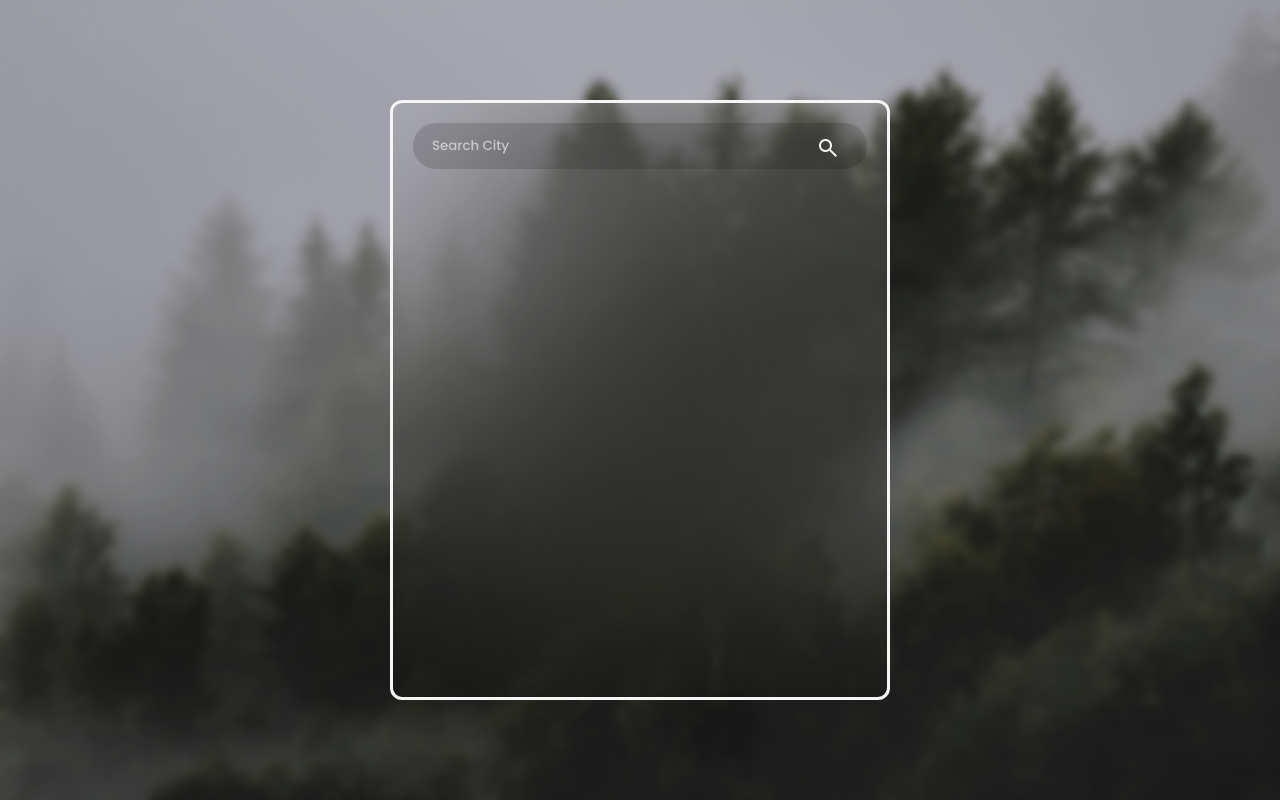
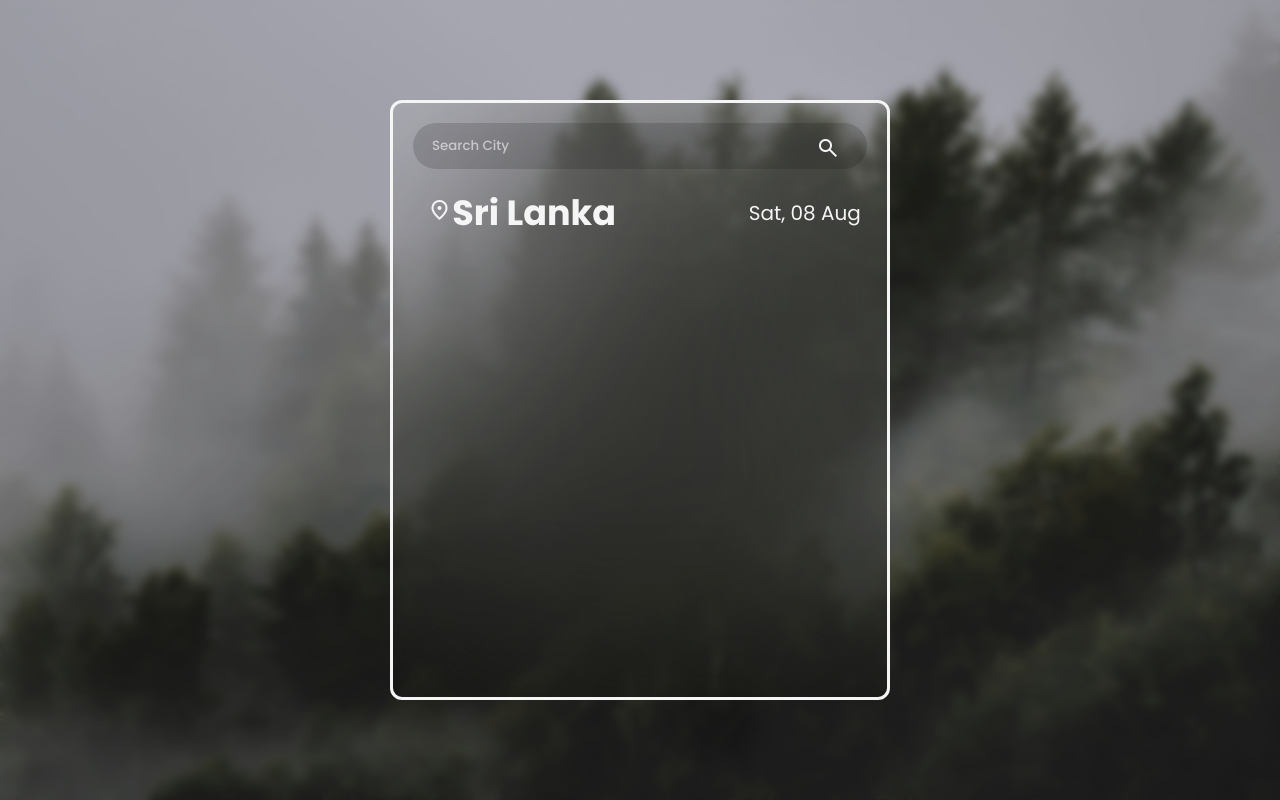
Before and after one commit to havindu05/Weather_API, a plain HTML site: page index.html in a window 1280 px wide. Drawn offline with nearby package versions, Linux system fonts and the light colour scheme; a web font is replaced by a local one.

Commit message:
Location and time add

```diff
--- a/index.html
+++ b/index.html
@@ -6,8 +6,7 @@
     <meta name="viewport" content="width=device-width, initial-scale=1.0">
     <title>Weather API</title>
     <link rel="stylesheet" href="style.css">
-    <link rel="stylesheet"
-        href="https://fonts.googleapis.com/css2?family=Material+Symbols+Outlined:opsz,wght,FILL,GRAD@24,400,0,0&icon_names=search" />
+    <link rel="stylesheet" href="https://fonts.googleapis.com/css2?family=Material+Symbols+Outlined" />
 </head>
 
 <body>
@@ -19,16 +18,27 @@
             <button class="searchbtn">
                 <span class="material-symbols-outlined">
                     search
-                    </span>
+                </span>
             </button>
         </div>
-    </div>
 
 
+        <section class="weatherInfo">
+            <div class="loactionIcon">
+                <span class="material-symbols-outlined">
+                    location_on
+                </span>
+            </div>
+            <div class="loacation">
+                Sri Lanka
+            </div>
+            <div class="date">
+                Sat, 08 Aug
+            </div>
+        </section>
 
 
-
-
+    </div>
 
 
 
--- a/style.css
+++ b/style.css
@@ -53,6 +53,7 @@ body::before {
     font-weight: 500;
     transition: 0.25s border;
     padding-right: 80px;
+    margin-bottom: 20px;
 }
 
 .city:focus{
@@ -76,3 +77,21 @@ body::before {
    cursor: pointer;
 
 }
+.loactionIcon{
+    position: absolute;
+    top: 16%;
+    left: 7%;
+}
+.loacation{
+    position: absolute;
+    top: 14%;
+    left: 12%;
+    font-size: 35px;
+    font-weight: bold;
+}
+.date{
+    position: absolute;
+    top: 16%;
+    left: 72%;
+    font-size: 20px;
+}
```
